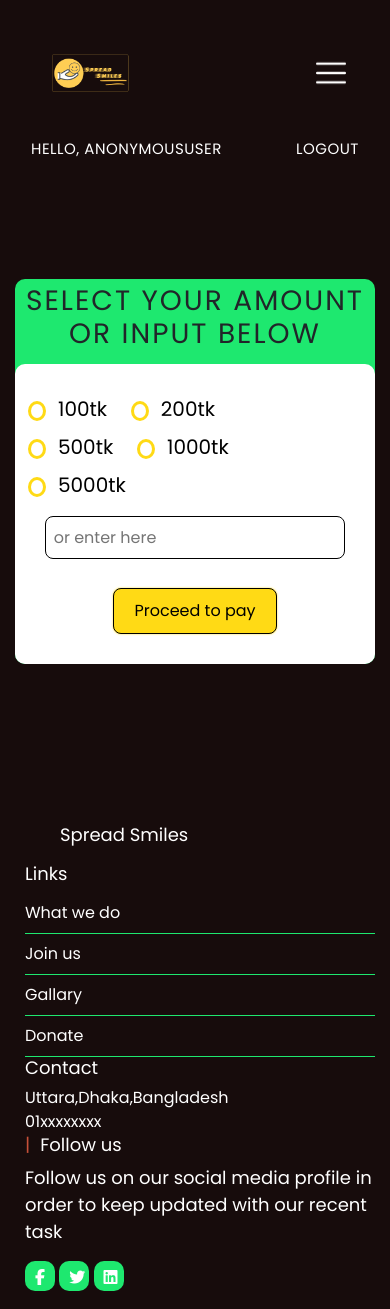
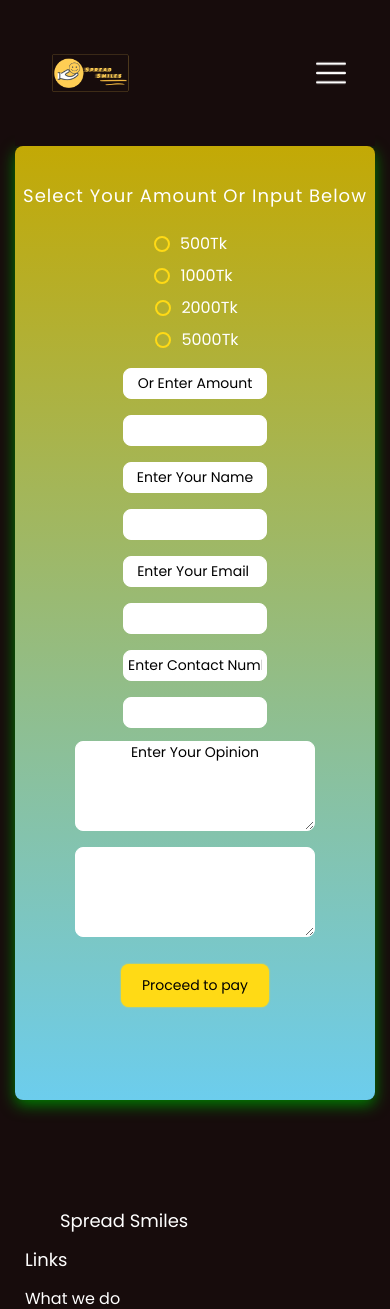
Before and after one commit to hhs98/spreadsmile, a Django app: page /donatemoney/ in a window 390 px wide. Shown: the top 1309 px of the page. Run offline with Django 3.2, Linux system fonts and the light colour scheme; some libraries are stand-ins or nearby versions.

Commit message:
Added SSLCOMMERZE

```diff
--- a/static/css/donatemoney.css
+++ b/static/css/donatemoney.css
@@ -7,87 +7,54 @@ body {
   background-color: #170c0c;
   padding-bottom: 220px;
   font-family: poppins;
+  color: white;
 }
 
 h3 {
   font-family: Poppins;
+  font-size: 18px;
   text-align: center;
-  margin-top: 110px;
-  text-transform: uppercase;
-  letter-spacing: 2px;
+  margin-top: 10px;
+  text-transform: capitalize;
+  letter-spacing: 1px;
   padding: 5px;
 }
-.amount {
-  font-family: "Poppins";
-  font-size: 14px;
-  display: flex;
-  align-items: center;
-  justify-content: center;
-  height: 50vh;
-  background-color: white;
-  height: 300px;
-  border-radius: 10px;
 
-  margin-bottom: 50px;
-}
-.radio {
-  font-size: 20px;
-  font-weight: 500;
-
-  text-transform: capitalize;
-  display: inline-block;
-  vertical-align: middle;
-  color: #fff;
-  position: relative;
-  padding-left: 30px;
-
-  cursor: pointer;
-}
-.radio + .radio {
-  margin-left: 20px;
-}
-.radio input[type="radio"] {
-  display: none;
-}
-.radio span {
-  height: 20px;
-  width: 18px;
-  border-radius: 50%;
-  border: 3px solid #ffda15;
-  display: block;
-  position: absolute;
-  left: 0;
-  top: 7px;
-}
-.radio span:after {
-  content: "";
-  height: 8px;
-  width: 8px;
-  background: #ffda15;
-  display: block;
-  position: absolute;
-  left: 50%;
-  top: 50%;
-  transform: translate(-50%, -50%) scale(0);
-  border-radius: 50%;
-  transition: 300ms ease-in-out 0s;
-}
-.radio input[type="radio"]:checked ~ span:after {
-  transform: translate(-50%, -50%) scale(1);
-}
 .amount input[type="text"] {
-  width: 90%;
-  height: 80%;
-  border: 1px solid black;
+  width: 40%;
+  height: 40%;
+  border: 1px solid white;
   border-radius: 8px;
   margin: 8px 0;
   outline: none;
-  padding: 8px;
+  padding: 4px;
   box-sizing: border-box;
   transition: 0.3s;
-  font-size: 16px;
+  font-size: 14px;
   font-family: Poppins;
+
   color: black;
+}
+
+.amount input[type="number"] {
+  width: 40%;
+  height: 40%;
+  border: 1px solid white;
+  border-radius: 8px;
+  margin: 8px 0;
+  outline: none;
+  padding: 4px;
+  box-sizing: border-box;
+  transition: 0.3s;
+  font-size: 14px;
+  font-family: Poppins;
+
+  color: black;
+}
+
+::placeholder {
+  color: black;
+  text-align: center;
 }
 
 .amount input[type="text"]:focus {
@@ -164,16 +131,16 @@ h2 {
 .btn {
   color: black;
   background: #ffda15;
-  font-size: 16px;
+  font-size: 14px;
   font-family: Poppins;
-  height: 50%;
+  height: 40%;
   cursor: pointer;
   margin: 10px;
   padding: 10px 20px;
   text-decoration: none;
   font-weight: 50;
   margin: auto;
-  border-color: black;
+  border-color: none;
 }
 .cs {
   border-radius: 8px;
@@ -186,11 +153,102 @@ h2 {
   background-color: black;
   border-color: #ffda15;
 }
-.box {
+.boxj {
   background-color: #1ee86f;
   border-radius: 10px;
 }
 
 .radio-group label {
+  color: white;
+}
+.main {
+  position: relative;
+  min-height: 113vh;
+  width: 600px;
+  border-radius: 8px;
+  background: linear-gradient(#c3a905, #6ccded);
+
+  box-shadow: 0px 5px 15px green;
+}
+
+.mains {
+  display: flex;
+  justify-content: center;
+  align-items: center;
+}
+.box .amount {
+  margin-top: 20px;
+}
+.radio-group {
+  text-align: center;
+  justify-content: center;
+  align-items: center;
+}
+.radio {
+  display: inline-flex;
+  align-items: center;
+  margin-right: 10px;
+}
+.radio__input {
+  display: none;
+}
+.radio__radio {
+  width: 1em;
+  height: 1em;
+  border: 2px solid #ffda15;
+  border-radius: 50%;
+  margin-right: 10px;
+  box-sizing: border-box;
+  padding: 2px;
+}
+
+.radio__radio::after {
+  content: "";
+  width: 100%;
+  height: 100%;
+  display: block;
+  background: #6ced75;
+  border-radius: 50%;
+  transform: scale(0);
+  transition: transform 0.15s;
+}
+.radio__input:checked + .radio__radio::after {
+  transform: scale(1);
+}
+
+.n3 {
+  margin-left: 120px;
+}
+.n {
+  margin-left: 1px;
+}
+.n0 {
+  margin-left: 7px;
+}
+.n1 {
+  margin-left: 13px;
+}
+.n2 {
+  margin-left: 14px;
+}
+
+.co textarea {
+  background-color: white;
+  width: 240px;
+  height: 90px;
+  border-radius: 8px;
+  margin-top: 5px;
+  box-sizing: border-box;
+  transition: 0.3s;
+  font-size: 14px;
+  font-family: Poppins;
   color: black;
+
+  margin-bottom: 4px;
+  border: 1px solid white;
+  border-radius: 8px;
 }
+.co textarea:focus {
+  border-color: #ffda15;
+  box-shadow: 0 0 8px 0 #ffda15;
+}
--- a/user/admin.py
+++ b/user/admin.py
@@ -5,3 +5,4 @@ from .models import *
 
 admin.site.register(Event)
 admin.site.register(Organization)
+admin.site.register(MoneyDonatorInfo)
--- a/user/forms.py
+++ b/user/forms.py
@@ -16,3 +16,9 @@ class CreateUserForm(UserCreationForm):
     class Meta:
         model = User
         fields = ['username', 'email', 'password1', 'password2']
+
+
+class MoneyDonatorForm(forms.ModelForm):
+    class Meta:
+        model = MoneyDonatorInfo
+        fields = '__all__'
--- a/user/templates/user/donatemoney.html
+++ b/user/templates/user/donatemoney.html
@@ -6,45 +6,121 @@
 {% endblock css %}
 
 {% block content %}
-
+<div class="mains">
+<div class="main"><br>
       <div class="box">
         <h3>Select Your Amount or Input Below</h3>
         <div class="amount">
           <div class="radio-group">
-            <label class="radio">
-              <input type="radio" value="s" name="ss" />
-              100tk
-              <span></span>
-            </label>
-            <label class="radio">
-              <input type="radio" value="s" name="ss" />
-              200tk
-              <span></span> </label
-            ><br />
-            <label class="radio">
-              <input type="radio" value="s" name="ss" />
-              500tk
-              <span></span>
-            </label>
-            <label class="radio">
-              <input type="radio" value="s" name="ss" />
-              1000tk
-              <span></span>
-            </label>
-            <br />
-            <label class="radio">
-              <input type="radio" value="s" name="ss" />
-              5000tk
-              <span></span>
-            </label>
-            <br />
+             <div class="n">
+              <label for="radioid" class="radio">
+              <input type="radio" name="money" id="radioid" class="radio__input">
+              <div class="radio__radio"></div>
+
+              500Tk
+              </label></div>
+              <div class="n0">
+              <label for="radioid1" class="radio">
+              <input type="radio" name="money" id="radioid1" class="radio__input">
+              <div class="radio__radio"></div>
+              1000Tk
+              </label> </div>
+              <div class="n1">
+              <label for="radioid2" class="radio">
+              <input type="radio" name="money" id="radioid2" class="radio__input">
+              <div class=" radio__radio"></div>
+             2000Tk
+              </label> </div>
+              <div class="n2">
+              <label for="radioid3" class="radio">
+              <input type="radio" name="money" id="radioid3" class="radio__input">
+              <div class="  radio__radio"></div>
+
+              5000Tk
+              </label> </div>
+
+          </div>
+
             <div class="text-center">
-              <input type="text" placeholder="or enter here" />
-              <br /><br />
+              <form action="" method="POST">
+              {% csrf_token %}
+              <input type="text" placeholder="Or Enter Amount" /><br>
+              {{form.amount}}<br>
+              <input type="text" placeholder="Enter Your Name" /><br>
+              {{form.name}}<br>
+              <input type="text" placeholder="Enter Your Email " /><br>
+              {{form.email}}<br>
+              <input class="b" type="text" placeholder="Enter Contact Number" /><br>
+              {{form.contact}}<br>
+              <div class="form-group co">
+                <textarea  placeholder="Enter Your Opinion"></textarea><br>
+                {{form.opinion}}
+              </div>
+              <input type="submit" class="btn cs" value="Proceed to pay">
+              </form>
+            </div>
 
-              <a class="btn cs" href="#">Proceed to pay</a>
+        </div>
+      </div>
+      </div>
+      </div>
+      <footer>
+        <div class="footer-top">
+          <div class="row">
+            <div class="col-md-3 col-sm-6 col-xs-12 segment-one">
+              <h2>Spread Smiles</h2>
+            </div>
+            <div class="col-md-3 col-sm-6 ctwoxs-12 segment-two">
+              <h2>Links</h2>
+              <ul>
+                <li><a href="about.html">What we do</a></li>
+                <li><a href="signup.html">Join us</a></li>
+                <li><a href="gallary.html">Gallary</a></li>
+                <li><a href="viewevents.html">Donate</a></li>
+              </ul>
+            </div>
+            <div class="col-md-3 col-sm-6 ctwoxs-12 segment-three">
+              <h2>Contact</h2>
+              <ul>
+                <li>Uttara,Dhaka,Bangladesh</li>
+                <li>01xxxxxxxx</li>
+              </ul>
+            </div>
+            <div class="col-md-3 col-sm-6 ctwoxs-12 segment-four">
+              <h2>Follow us</h2>
+              <p>
+                Follow us on our social media profile in order to keep updated
+                with our recent task
+              </p>
+              <a href="#"><i class="fa fa-facebook"></i></a>
+              <a href="#"><i class="fa fa-twitter"></i></a>
+              <a href="#"><i class="fab fa-linkedin"></i></a>
             </div>
           </div>
         </div>
-      </div>
-  {% endblock content %}
+      </footer>
+    </div>
+    <script
+      src="https://kit.fontawesome.com/832cd3cad9.js"
+      crossorigin="anonymous"
+    ></script>
+    <!-- Optional JavaScript -->
+    <!-- jQuery first, then Popper.js, then Bootstrap JS -->
+    <script
+      src="https://code.jquery.com/jquery-3.5.1.slim.min.js"
+      integrity="sha384-DfXdz2htPH0lsSSs5nCTpuj/zy4C+OGpamoFVy38MVBnE+IbbVYUew+OrCXaRkfj"
+      crossorigin="anonymous"
+    ></script>
+    <script
+      src="https://cdn.jsdelivr.net/npm/popper.js@1.16.0/dist/umd/popper.min.js"
+      integrity="sha384-Q6E9RHvbIyZFJoft+2mJbHaEWldlvI9IOYy5n3zV9zzTtmI3UksdQRVvoxMfooAo"
+      crossorigin="anonymous"
+    ></script>
+    <script
+      src="https://stackpath.bootstrapcdn.com/bootstrap/4.5.0/js/bootstrap.min.js"
+      integrity="sha384-OgVRvuATP1z7JjHLkuOU7Xw704+h835Lr+6QL9UvYjZE3Ipu6Tp75j7Bh/kR0JKI"
+      crossorigin="anonymous"
+    ></script>
+  </body>
+</html>
+{% endblock content %}
--- a/user/templates/user/navbar.html
+++ b/user/templates/user/navbar.html
@@ -52,6 +52,8 @@
       </li>
     </ul>
   </div>
-  <span class="z mr-2">Hello, {{request.user}}</span>
-  <span class="z"><a href="/logout">Logout</a></span>
+  {% if request.user.is_authenticated %}
+    <span class="z mr-2">Hello, {{request.user}}</span>
+    <span class="z"><a href="/logout">Logout</a></span>
+  {% endif %}
 </nav>
--- a/user/urls.py
+++ b/user/urls.py
@@ -6,12 +6,14 @@ urlpatterns = [
     path('login/', views.loginPage),
     path('logout/', views.logoutUser),
 
-    path('', views.home),
+    path('', views.home, name="home"),
     path('about/', views.about),
     path('gallary/', views.gallary),
     path('signup/', views.signup),
     path('allevents/', views.allevents),
     path('donatemoney/', views.donatemoney),
+    path('payment/<str:pk>/', views.payment, name="pay"),
+    path('status/', views.complete, name="status"),
     path('donatebelongings/', views.donatebelongings),
     path('createevent/', views.createevent),
     path('orghome/<str:pk>/', views.orghome, name="back"),
--- a/user/views.py
+++ b/user/views.py
@@ -9,6 +9,14 @@ from django.contrib import messages
 from django.contrib.auth import authenticate, login, logout
 
 from django.contrib.auth.decorators import login_required
+
+# for payment
+
+import requests
+from sslcommerz_python.payment import SSLCSession
+from decimal import Decimal
+import socket
+from django.views.decorators.csrf import csrf_exempt
 
 
 # Create your views here.
@@ -83,7 +91,59 @@ def allevents(request):
 
 
 def donatemoney(request):
-    return render(request, 'user/donatemoney.html')
+    form = MoneyDonatorForm
+    if request.method == 'POST':
+        form = MoneyDonatorForm(request.POST)
+        if form.is_valid():
+            form.save()
+            donator = MoneyDonatorInfo.objects.get(
+                name=request.POST.get('name'), email=request.POST.get('email'), contact=request.POST.get('contact'))
+            return redirect('pay', pk=donator.id)
+    context = {'form': form}
+    return render(request, 'user/donatemoney.html', context)
+
+
+def payment(request, pk):
+    store_id = 'spere5f3aeaafa6b1d'
+    api_key = 'spere5f3aeaafa6b1d@ssl'
+    mypayment = SSLCSession(sslc_is_sandbox=True,
+                            sslc_store_id=store_id, sslc_store_pass=api_key)
+
+    status_url = request.build_absolute_uri(reverse("status"))
+
+    mypayment.set_urls(success_url=status_url, fail_url=status_url,
+                       cancel_url=status_url, ipn_url=status_url)
+
+    donator = MoneyDonatorInfo.objects.get(id=pk)
+    donate_amount = donator.amount
+    mypayment.set_product_integration(total_amount=Decimal(donate_amount), currency='BDT', product_category='donation',
+                                      product_name='Donate Money', num_of_item=1, shipping_method='None', product_profile='None')
+
+    mypayment.set_customer_info(name=donator.name, email=donator.email, address1='demo address 1',
+                                address2='demo address 2', city='Dhaka', postcode='1200', country='Bangladesh', phone=donator.contact)
+
+    mypayment.set_shipping_info(shipping_to=donator.name, address='demo address',
+                                city='Dhaka', postcode='1200', country='Bangladesh')
+
+    response_data = mypayment.init_payment()
+    return redirect(response_data['GatewayPageURL'])
+
+
+@csrf_exempt
+def complete(request):
+    if request.method == 'POST' or request.method == 'post':
+        payment_data = request.POST
+        status = payment_data['status']
+        if status == 'VALID':
+            val_id = payment_data['val_id']
+            tran_id = payment_data['tran_id']
+            messages.success(
+                request, 'Your Donation has been Completed Successfully, Redirecting to home page...')
+        elif status == 'FAILED':
+            messages.warning(
+                request, 'Your Donation has been Failed, Please try again, Redirecting to home page...')
+    context = {}
+    return render(request, 'user/complete.html', context)
 
 
 def donatebelongings(request):
```
Also changed, not shown: user/models.py (+11 -0 lines), user/templates/user/complete.html (added, +24 -0 lines), db.sqlite3.
